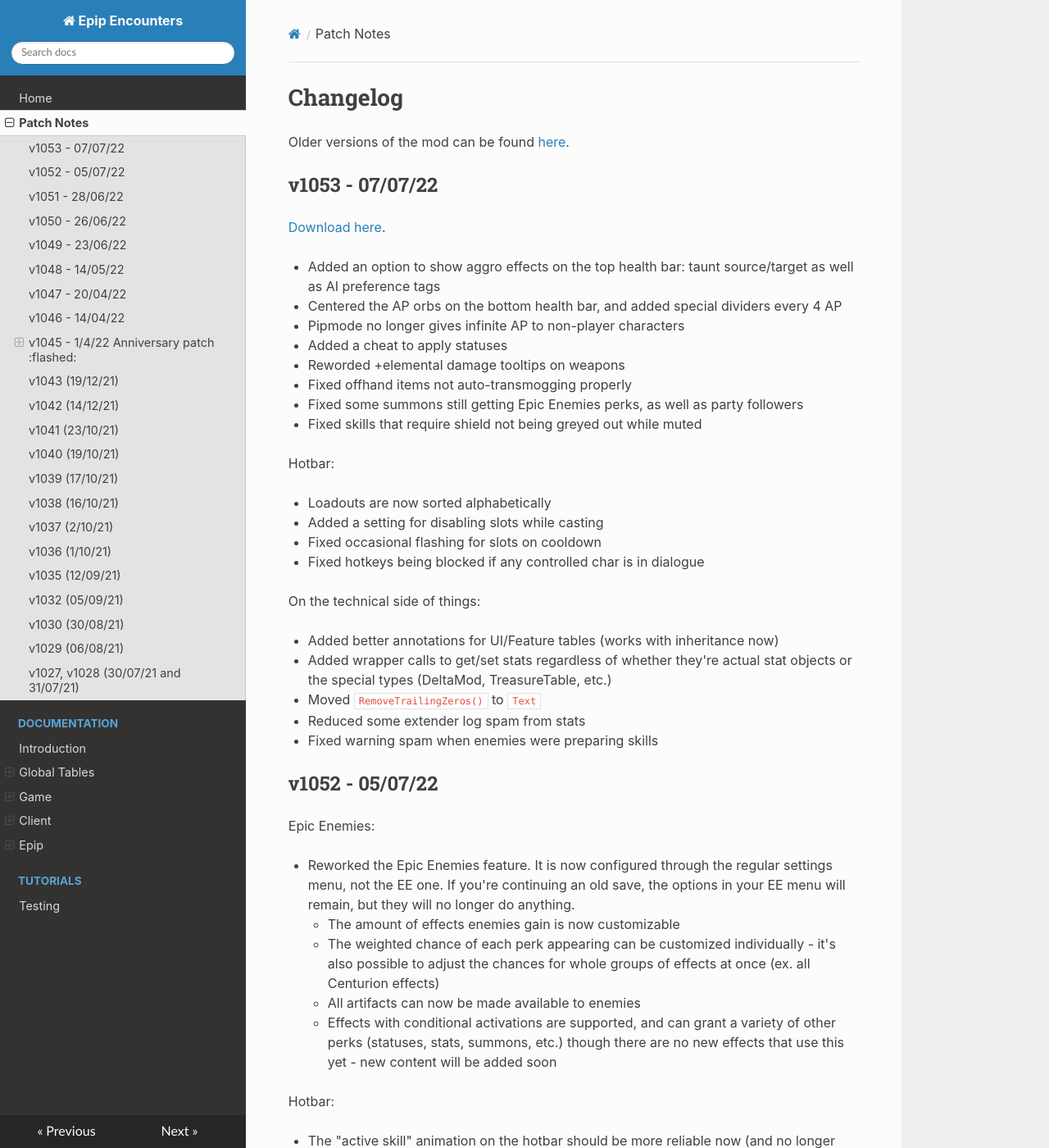
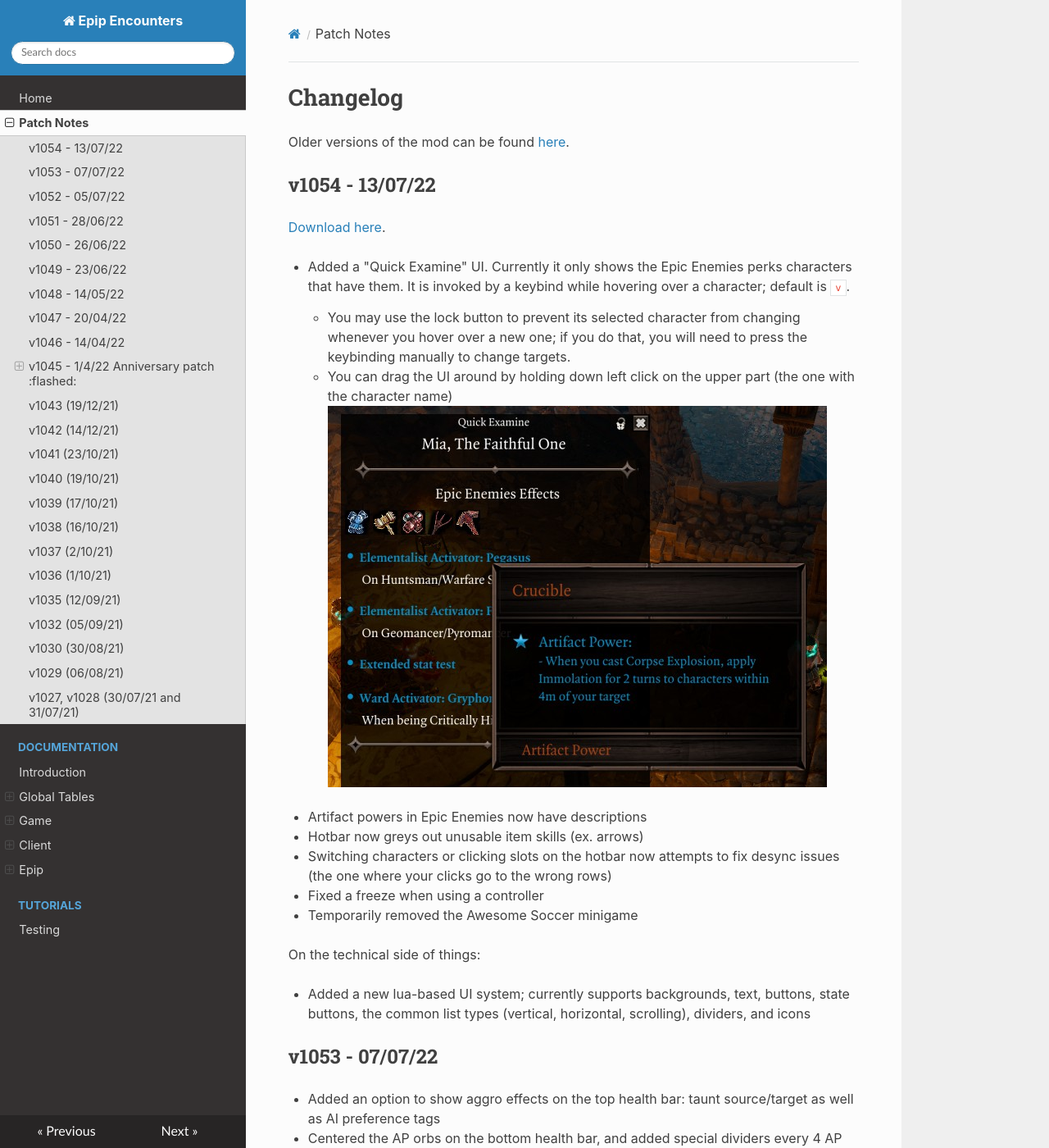
Before and after one commit to PinewoodPip/epip, an MkDocs documentation site: the page built from docs/patchnotes.md, in a window 1280 px wide and 1400 px high. Shown: the whole window at 82% size. Built offline with MkDocs 1.6.1, drawn with Linux system fonts in a browser that asks for light colours; nearby versions of some CDN libraries.

Commit message:
Add v1054 patchnotes

```diff
--- a/docs/patchnotes.md
+++ b/docs/patchnotes.md
@@ -2,9 +2,27 @@
 
 Older versions of the mod can be found [here](https://drive.google.com/drive/folders/13rN97wZFWoyaxgBDwtgxymenjXwezBF5?usp=sharing).
 
+## v1054 - 13/07/22
+
+[Download here](https://drive.google.com/file/d/1plk3kjyEwtjTTL8R8wvK_5AQ96EmNzOq/view?usp=sharing).
+
+
+- Added a "Quick Examine" UI. Currently it only shows the Epic Enemies perks characters that have them. It is invoked by a keybind while hovering over a character; default is `v`.
+    - You may use the lock button to prevent its selected character from changing whenever you hover over a new one; if you do that, you will need to press the keybinding manually to change targets.
+	- You can drag the UI around by holding down left click on the upper part (the one with the character name)
+![Quick Examine UI.](img/quick_examine.png)
+
+- Artifact powers in Epic Enemies now have descriptions
+- Hotbar now greys out unusable item skills (ex. arrows)
+- Switching characters or clicking slots on the hotbar now attempts to fix desync issues (the one where your clicks go to the wrong rows)
+- Fixed a freeze when using a controller
+- Temporarily removed the Awesome Soccer minigame
+
+On the technical side of things:
+
+- Added a new lua-based UI system; currently supports backgrounds, text, buttons, state buttons, the common list types (vertical, horizontal, scrolling), dividers, and icons
+
 ## v1053 - 07/07/22
-
-[Download here](https://drive.google.com/file/d/1DQIAR0GKz_YvKioWwHGwX65Oi3lKCq8K/view?usp=sharing).
 
 - Added an option to show aggro effects on the top health bar: taunt source/target as well as AI preference tags
 - Centered the AP orbs on the bottom health bar, and added special dividers every 4 AP
```
Also changed, not shown: docs/index.md (+1 -1 lines), docs/img/quick_examine.png (added).
